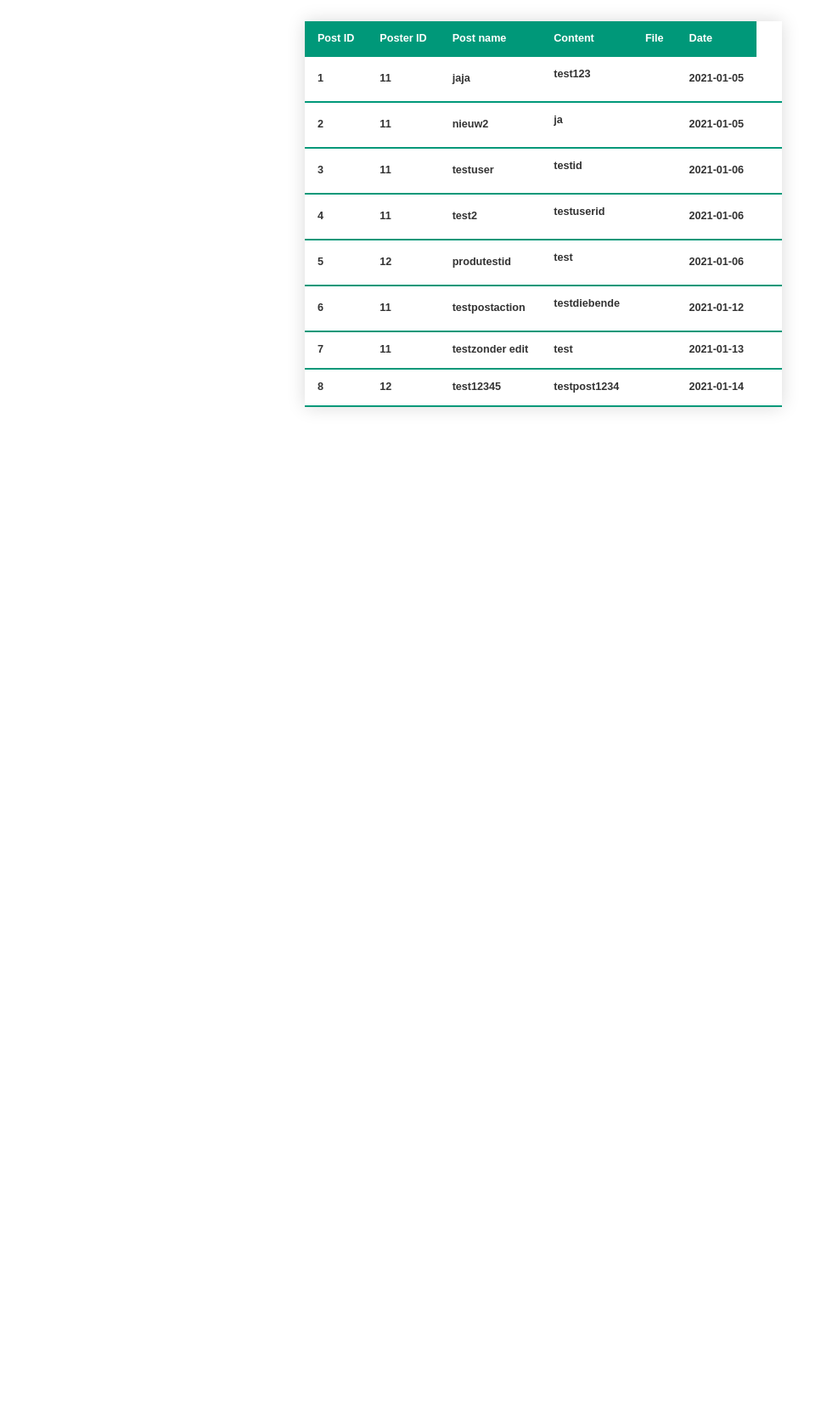
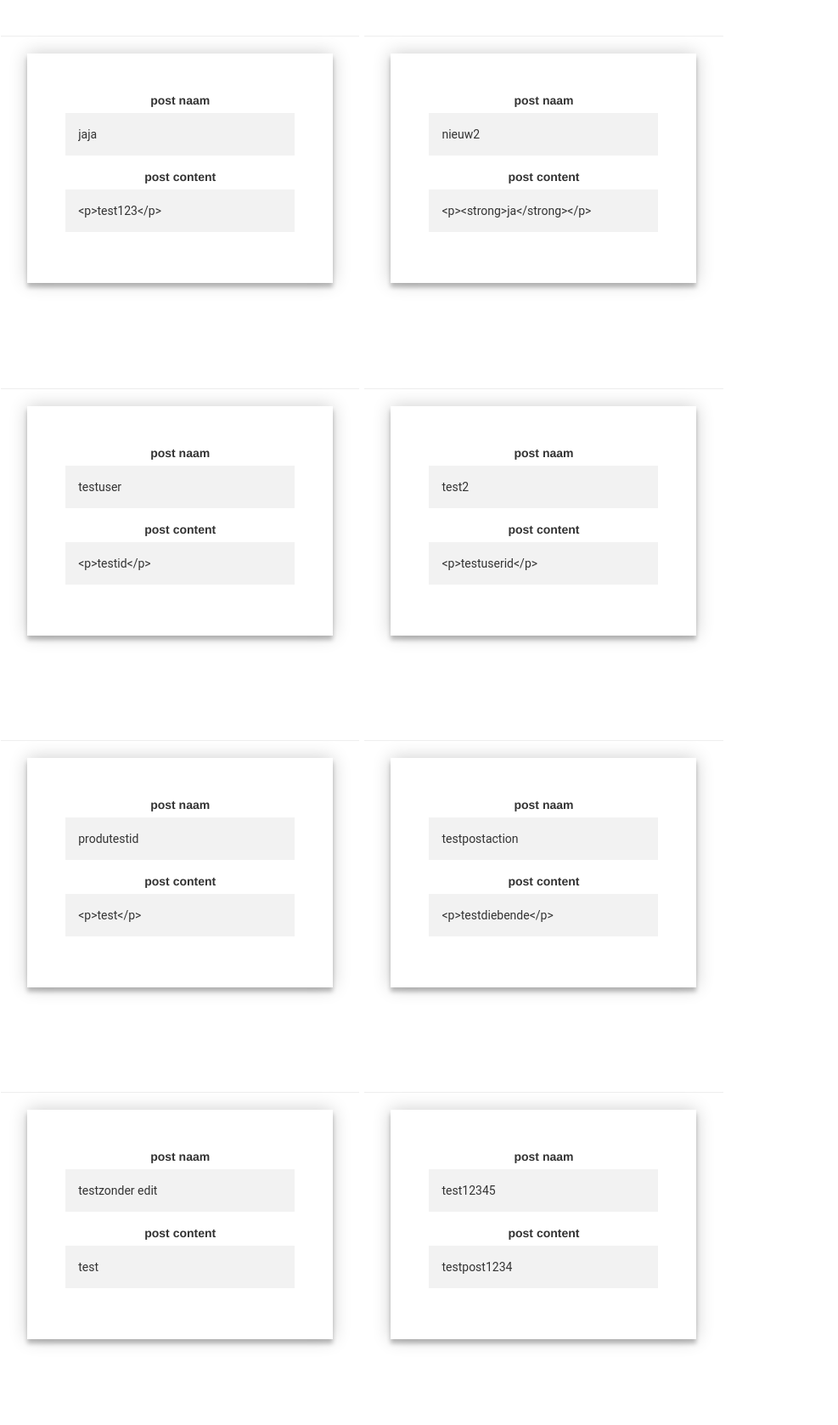
Before and after one commit to Wytze-V/The-ProducersBlog, a PHP site: page /post_view.php in a window 1280 px wide. Shown: the part 52-1729 px from the top of the page at 85% size, without its empty margins (0-987 px from the left). Before the commit the page ends 535 px from the top, so only its background shows below. Run offline with PHP 8.4, Linux system fonts and the light colour scheme; a user stored in the database is signed in; data comes from the database, SQL or seed files in the repository; lists and menus that the app fills with data are empty.

Commit message:
posts displayen etc

```diff
--- a/Produblog/admin_home.php
+++ b/Produblog/admin_home.php
@@ -57,3 +57,5 @@ $con = getDBConnection();
 }
 
 ?>
+
+<?php include_once('assets/includes/footer.php'); ?>
--- a/Produblog/assets/css/style.css
+++ b/Produblog/assets/css/style.css
@@ -1,8 +1,5 @@
-* { margin: 0px; padding: 0px; }
-body {
-	font-size: 120%;
-	background: #F8F8FF;
-}
+* {
+margin: 0px; padding: 0px; }
 .header {
 	width: 40%;
 	margin: 50px auto 0px;
@@ -14,10 +11,23 @@ body {
 	border-radius: 10px 10px 0px 0px;
 	padding: 20px;
 }
+body {
+	background-image: url("../assets/images/produbg.jpg");
+	font-size: 120%;
+	background: #F8F8FF;
+}
+
 .login-page {
   width: 360px;
   padding: 8% 0 0;
   margin: auto;
+}
+
+.posts-page {
+  display: inline-block;
+  width: 33%;
+  padding: 0.1% 0 0;
+  margin: 1px;
 }
 
 .mijnaccount-page {
--- a/Produblog/assets/includes/functions/functions.php
+++ b/Produblog/assets/includes/functions/functions.php
@@ -65,6 +65,19 @@ function insertPost($postname,$postcontent,$idUsers,$date){
 
 ));
 }
+// hier wordt een gebruiker opgehaald uit de database
+function getPost($id = null){
+$input_parameters = array();
+$con = getDBConnection();
+$sql = "SELECT * FROM post";
+if($id != null ){
+$sql .= " WHERE idPost=? ";
+array_push($input_parameters , $id);
+}
+$stmt = $con->prepare($sql);
+$stmt->execute($input_parameters);
+return $id != null ? $stmt->fetch() : $stmt->fetchAll();
+}
 
 function updatePost($postname,$postcontent,$date,$idPost){
 	$con = getDBConnection();
@@ -72,6 +85,13 @@ function updatePost($postname,$postcontent,$date,$idPost){
 	$stmt = $con->prepare($sql);
 	$stmt->execute(array($postname,$postcontent,$date,$idPost));
 }
+// hier wordt de geselecteerde tosti verwijderd uit de database
+function deletePost($id){
+	$con = getDbConnection();
+	$sql = "DELETE FROM post WHERE idPost=?";
+	$stmt = $con->prepare($sql);
+	$stmt->execute(array($id));
+}
 
 
 ?>
--- a/Produblog/assets/includes/header.php
+++ b/Produblog/assets/includes/header.php
@@ -10,7 +10,7 @@
   <script src="https://ajax.googleapis.com/ajax/libs/jquery/3.5.1/jquery.min.js"></script>
   <script src="https://maxcdn.bootstrapcdn.com/bootstrap/3.4.1/js/bootstrap.min.js"></script>
 </head>
-<body>
+
 
 <nav class="navbar navbar-inverse">
 
@@ -83,7 +83,7 @@
 
 ?>
 </nav>
-
+<body>
 
 <!--<div class="container">
   <h3>Right Aligned Navbar</h3>
--- a/Produblog/assets/includes/include.php
+++ b/Produblog/assets/includes/include.php
@@ -5,7 +5,6 @@
       session_start();
   }
   require_once('header.php');
-  require_once('footer.php');
   require_once('dbCon.php');
   require_once('functions/functions.php');
 
--- a/Produblog/home.php
+++ b/Produblog/home.php
@@ -21,6 +21,7 @@ $con = getDBConnection();
 			Welkom ".$result['username']."
 			</div>
 			";
-
 		}
 ?>
+
+<?php include_once('assets/includes/footer.php'); ?>
--- a/Produblog/mijnaccount.php
+++ b/Produblog/mijnaccount.php
@@ -27,3 +27,5 @@ require_once('assets/includes/include.php');
         echo"<h3 class='loginText'><a class='loginText' href='login.php'>Log-in</a> or <a class='loginText' href='register.php'>sign-up</a></h3>";
     }
 ?>
+
+<?php include_once('assets/includes/footer.php'); ?>
--- a/Produblog/post_view.php
+++ b/Produblog/post_view.php
@@ -4,62 +4,33 @@ require_once('assets/includes/include.php');
 
 $con = getDBConnection();
 
-	if(isset($_SESSION['usertype'])){
-
-		$query = "SELECT * FROM post ORDER BY date";
-		$query_run = $con->query($query);
-
-		if($query_run){
-
-				echo '
-				<table class="styled-table">
-					<thead>
-						<tr>
-							<th>Post ID</th>
-							<th>Poster ID</th>
-							<th>Post name</th>
-							<th>Content</th>
-							<th>File</th>
-							<th>Date</th>
-						</tr>
-					</thead>
-
-				';
-
-				//while($row = $query_run->fetch()){
-				foreach($query_run as $row){
-
-				echo'
-				<tbody>
-						<tr class="active-row">
-							<th> '.$row->idPost.' </th>
-							<th> '.$row->idUsers.' </th>
-							<th> '.$row->postname.' </th>
-							<th> '.$row->postcontent.' </th>
-							<th> '.$row->File_ops.' </th>
-							<th> '.$row->date.' </th>
-
-
-							<th></th>
-						</tr>
-
-				</tbody>
+$posts = getPost();
 
 
 
+if(isset($_SESSION['usertype']) && $_SESSION['usertype'] == 'producer'){
 
-
-			';
-				}
-				echo'</table>';
-			}
-
-			}else{
-	header('location: home.php');
-}
-
-
-
+	}
+	else{
+		foreach($posts as $post){
+		  echo"
+		  <div class='posts-page' >
+		  <hr class='hr'>
+			<div class='form'>
+			  <form class='posts-form'>
+				<div class-'caption loginText'>
+					<label>post naam</label>
+					<input class='form__field' name='username' value='".$post->postname."' readonly>
+					</br>
+					<label>post content</label>
+					<input class='form__field' name='email' value='".$post->postcontent."' readonly>
+					</br>
+				</div>
+			  </form>
+			</div>
+		  </div>";
+		}
+	}
 
 ?>
 
--- a/Produblog/producer_posts.php
+++ b/Produblog/producer_posts.php
@@ -7,3 +7,5 @@ $con = getDBConnection();
 
 
 ?>
+
+<?php include_once('assets/includes/footer.php'); ?>
--- a/Produblog/producer_posts_create.php
+++ b/Produblog/producer_posts_create.php
@@ -52,3 +52,5 @@ if(isset($_SESSION['usertype']) && $_SESSION['usertype'] == 'producer'){
 </div>
 
 </div>
+
+<?php include_once('assets/includes/footer.php'); ?>
```
Also changed, not shown: Produblog/ac_post.php (+7 -2 lines), Produblog/assets/images/produbg.jpg (added).
